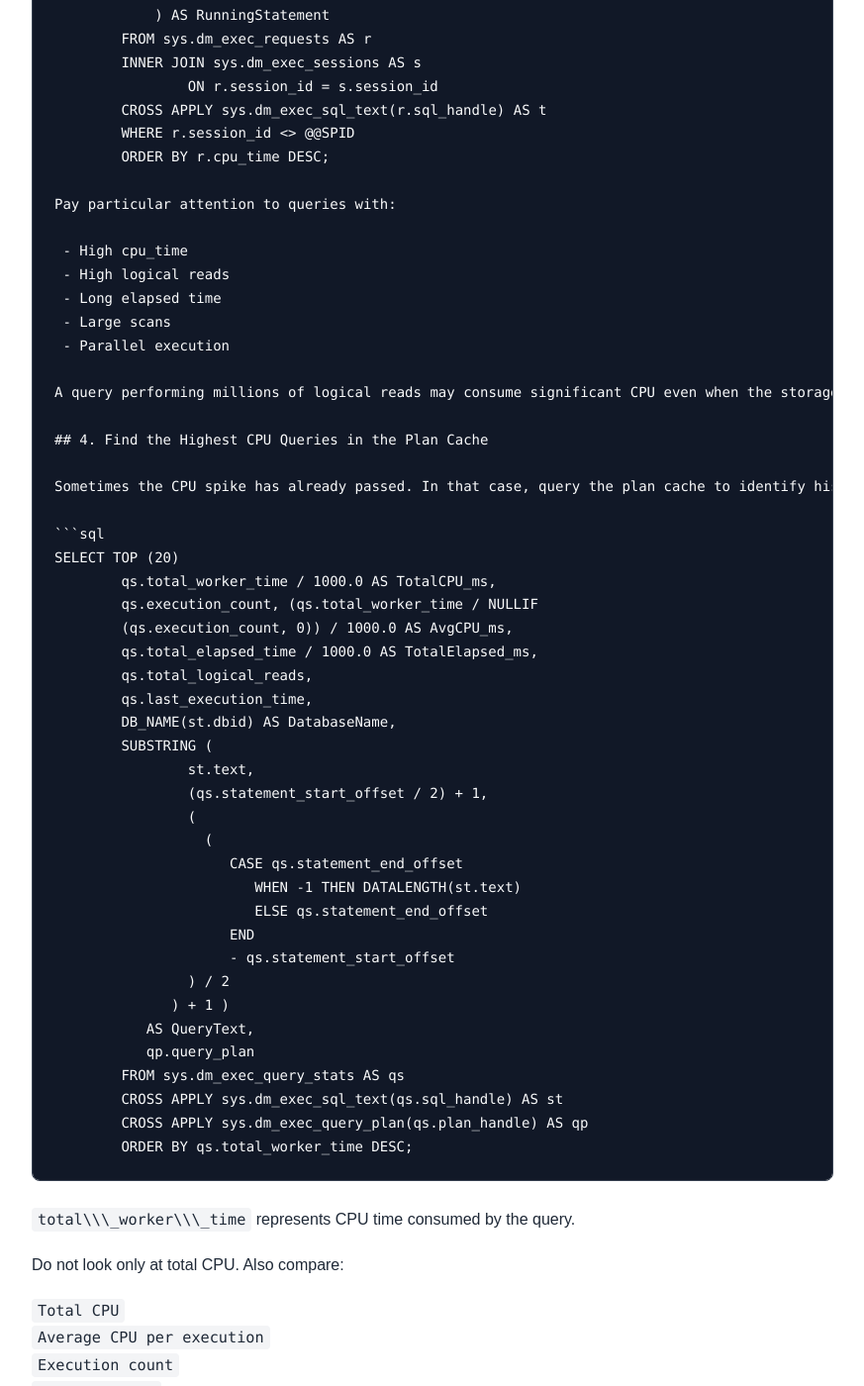
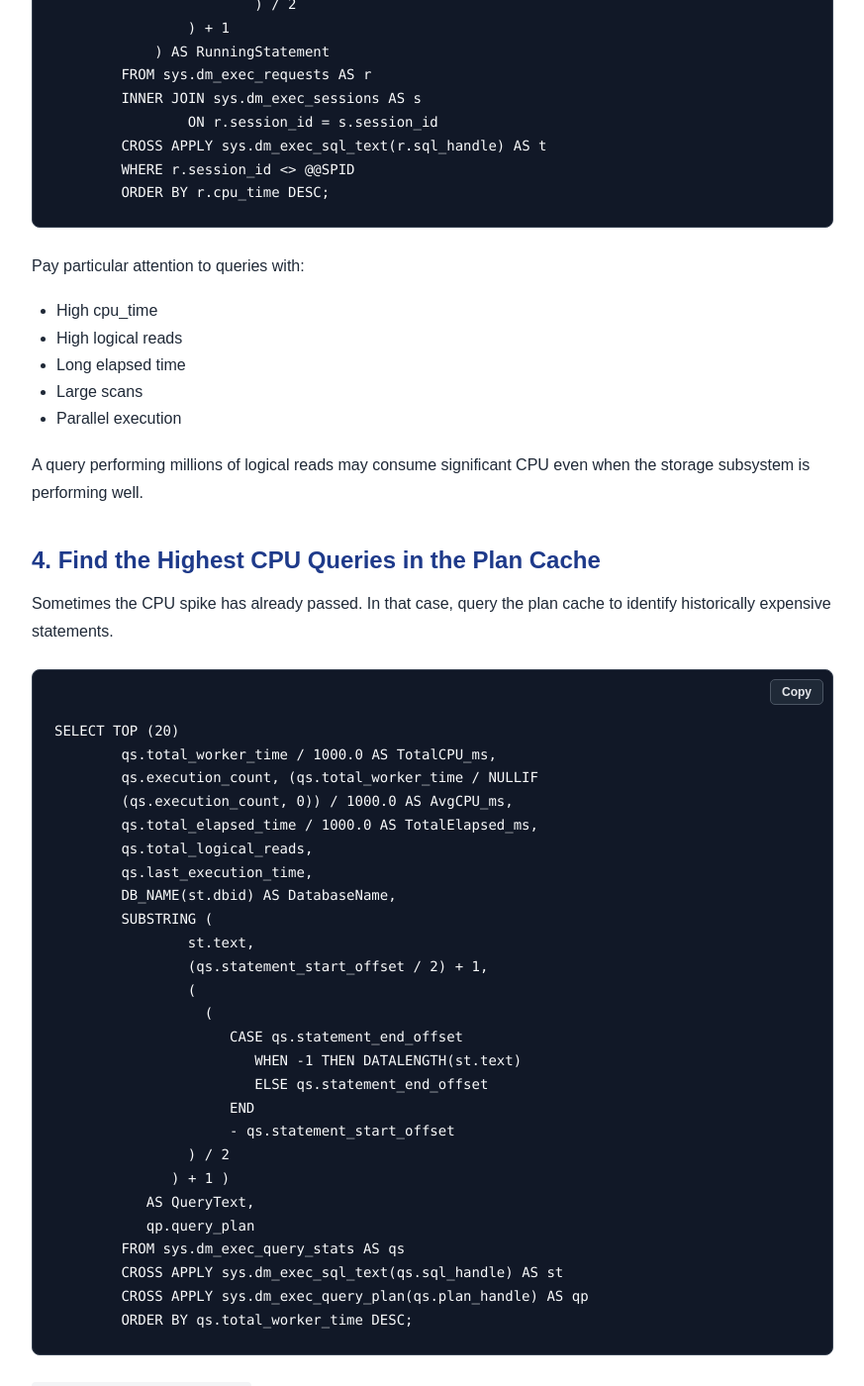
Before and after one commit to SQLProInsights/sqlproinsights.github.io, a Jekyll site: the page built from _posts/2026-08-19-high-cpu-troubleshooting-performance-sql-server.md, in a window 1280 px wide and 1400 px high, scrolled down 3664 px. Shown: the whole window at 99% size, without its empty margins (203-1076 px from the left). Built offline with Jekyll 4.4.1, drawn with Linux system fonts in a browser that asks for light colours; some of the changed text lies outside the part shown.

Commit message:
Update 2026-08-19-high-cpu-troubleshooting-performance-sql-server.md

````diff
--- a/_posts/2026-08-19-high-cpu-troubleshooting-performance-sql-server.md
+++ b/_posts/2026-08-19-high-cpu-troubleshooting-performance-sql-server.md
@@ -115,7 +115,7 @@ SELECT
 	CROSS APPLY sys.dm_exec_sql_text(r.sql_handle) AS t
 	WHERE r.session_id <> @@SPID
 	ORDER BY r.cpu_time DESC;
-
+```
 Pay particular attention to queries with:
 
  - High cpu_time
@@ -380,7 +380,7 @@ ORDER BY CacheSizeMB DESC;
 You can also check whether optimize for ad hoc workloads is enabled:
 
 ```sql
-EXEC sys.sp\\\_configure 'optimize for ad hoc workloads';
+EXEC sys.sp_configure 'optimize for ad hoc workloads';
 ```
 
 This option can be useful in environments containing large numbers of single-use ad hoc plans, but the workload should be evaluated before changing the server configuration.
@@ -410,8 +410,8 @@ ORDER BY cpu_time DESC;
 Also review SQL Server parallelism settings:
 
 ```sql
-EXEC sys.sp\\\_configure 'max degree of parallelism';
-EXEC sys.sp\\\_configure 'cost threshold for parallelism';
+EXEC sys.sp_configure 'max degree of parallelism';
+EXEC sys.sp_configure 'cost threshold for parallelism';
 ```
 
 Parallelism is not automatically a problem.
@@ -436,13 +436,13 @@ ORDER BY wait_time_ms DESC;
 
 For CPU troubleshooting, pay attention to:
 
-`SOS\\\_SCHEDULER\\\_YIELD`
+`SOS_SCHEDULER_YIELD`
 `CXPACKET`
 `CXCONSUMER`
 
-`SOS\\\_SCHEDULER\\\_YIELD` can become significant when workers repeatedly yield the scheduler while performing CPU-intensive work.
+`SOS_SCHEDULER_YIELD` can become significant when workers repeatedly yield the scheduler while performing CPU-intensive work.
 
-However, wait statistics must be interpreted in the context of the workload. The existence of `SOS\\\_SCHEDULER\\\_YIELD` or `CXPACKET` does not by itself prove there is a CPU problem.
+However, wait statistics must be interpreted in the context of the workload. The existence of `SOS_SCHEDULER_YIELD` or `CXPACKET` does not by itself prove there is a CPU problem.
 
 ## 14. Check Scheduler Pressure
 
@@ -463,7 +463,7 @@ WHERE status = 'VISIBLE ONLINE';
 
 Pay particular attention to:
 
-`runnable\\\_tasks\\\_count`
+`runnable_tasks_count`
 
 A sustained runnable queue across multiple schedulers can indicate CPU pressure.
 
````
